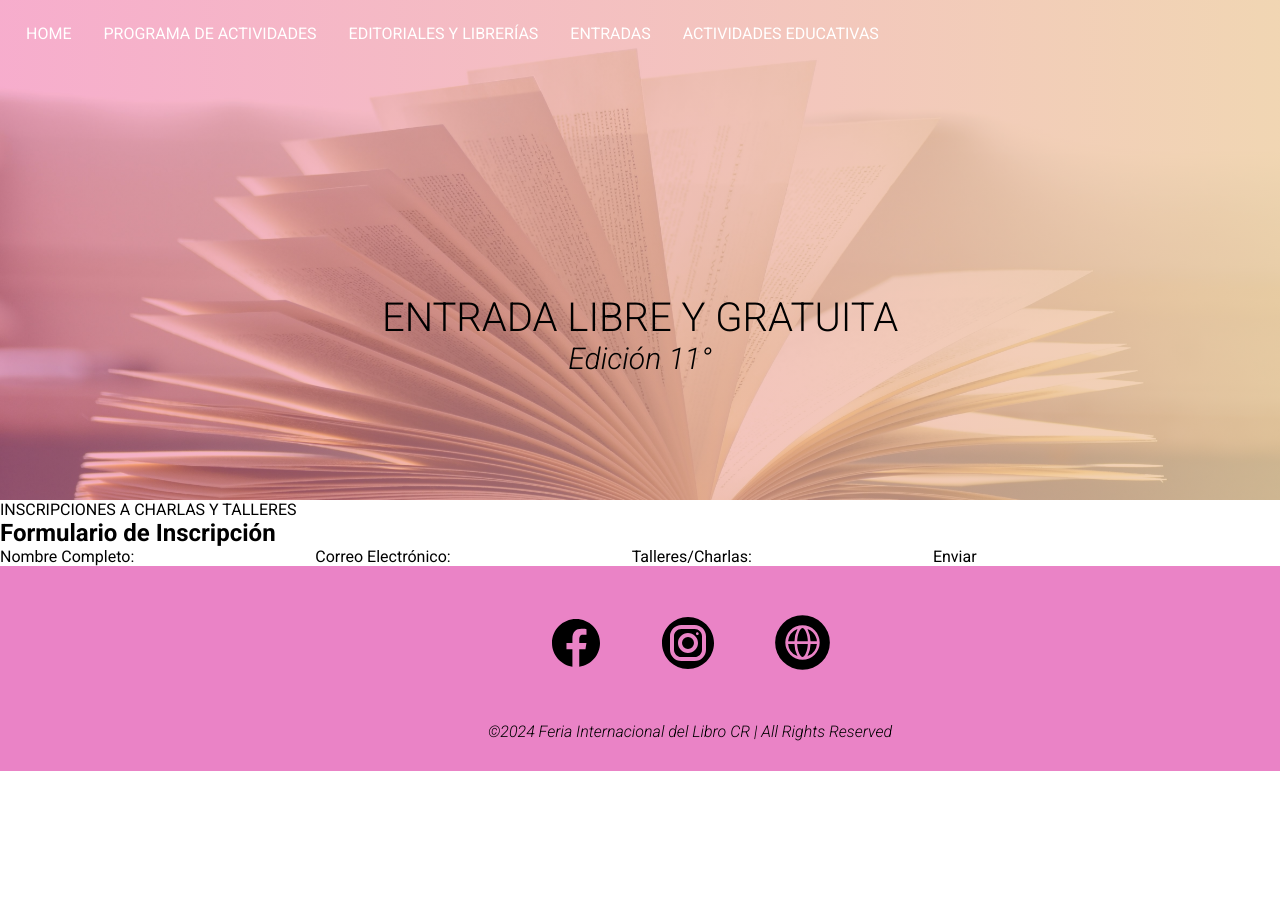
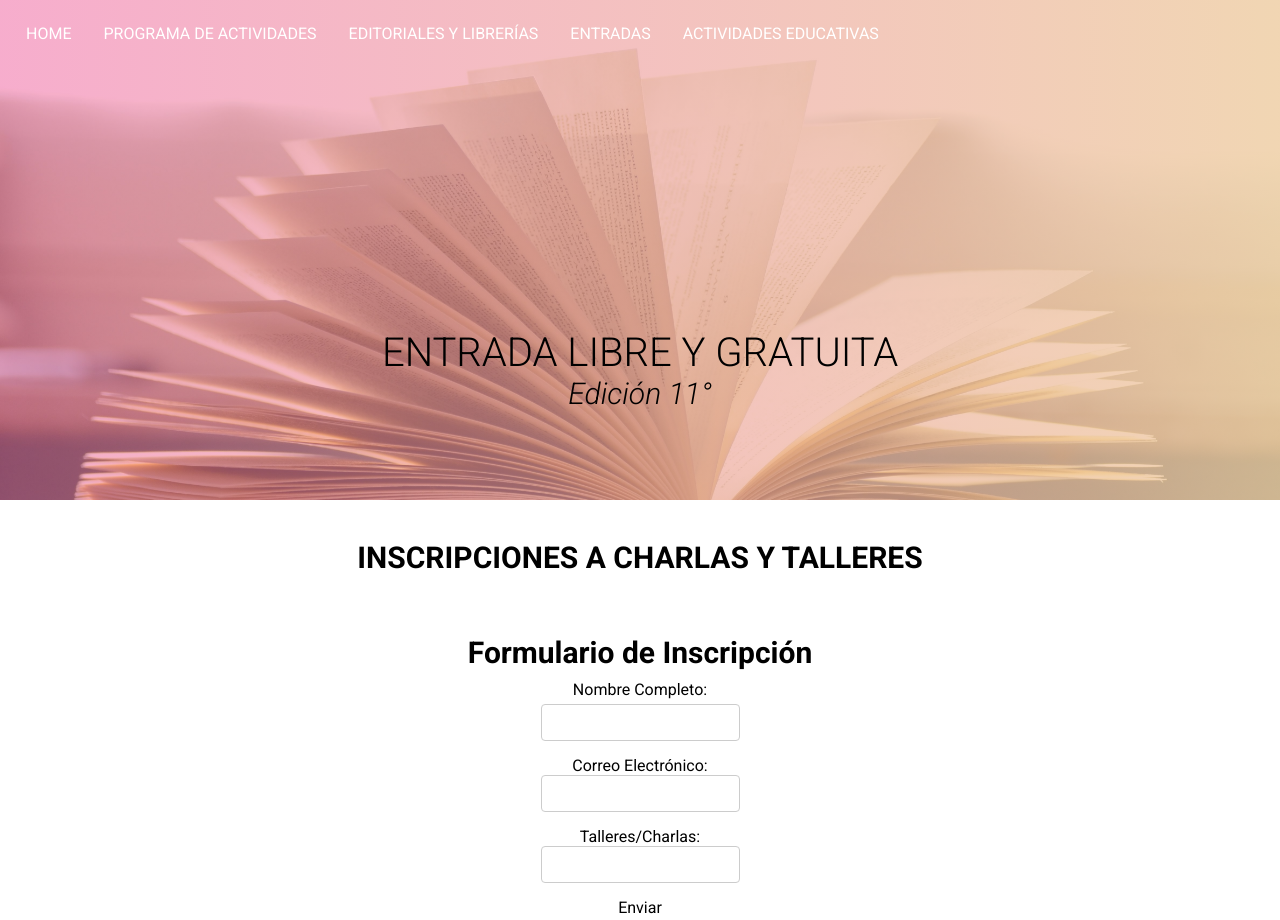
Before and after one commit to ailingomez96/feriadellibro, a plain HTML site: page secciones/entradas.html in a window 1280 px wide. Shown: the top 920 px of the page. Before the commit the page ends 800 px from the top, so only its background shows below. Drawn offline with Linux system fonts and the light colour scheme.

Commit message:
Update style.css

```diff
--- a/estilos/style.css
+++ b/estilos/style.css
@@ -327,7 +327,63 @@ main .programa-actividades{
     border-radius: 5%;
 }
 
+section{
 
+    font-weight: bold;
+    font-size: 30px;
+    text-align: center;
+    margin-bottom: 60px;
+    margin-top: 40px;
+    }
+
+.container {
+
+
+    background-color: #fff;
+    text-align: center;
+    margin top: 100px;
+
+
+}
+
+h2 {
+    margin-bottom: 10px;
+    font-size: 30px;
+    padding: 0px;
+    }
+
+form {
+    display: flex;
+    flex-direction: column;
+    align-items: center;
+    justify-items: flex-start;
+
+    margin-bottom: 60px;
+    }
+
+label {
+    margin-bottom: 5px;
+    text-align: left;
+    }
+
+input {
+    margin-bottom: 15px;
+    padding: 10px;
+    border: 1px solid #ccc;
+    border-radius: 4px;
+    }
+button {
+    padding: 10px;
+    background-color: #007bff;
+    color: #fff;
+    border: none;
+    border-radius: 4px;
+    cursor: pointer;
+        }
+
+button:hover {
+    background-color: #0056b3;
+    }
 .grid-container{
     min-height: 400px;
     padding: 10px;
```
